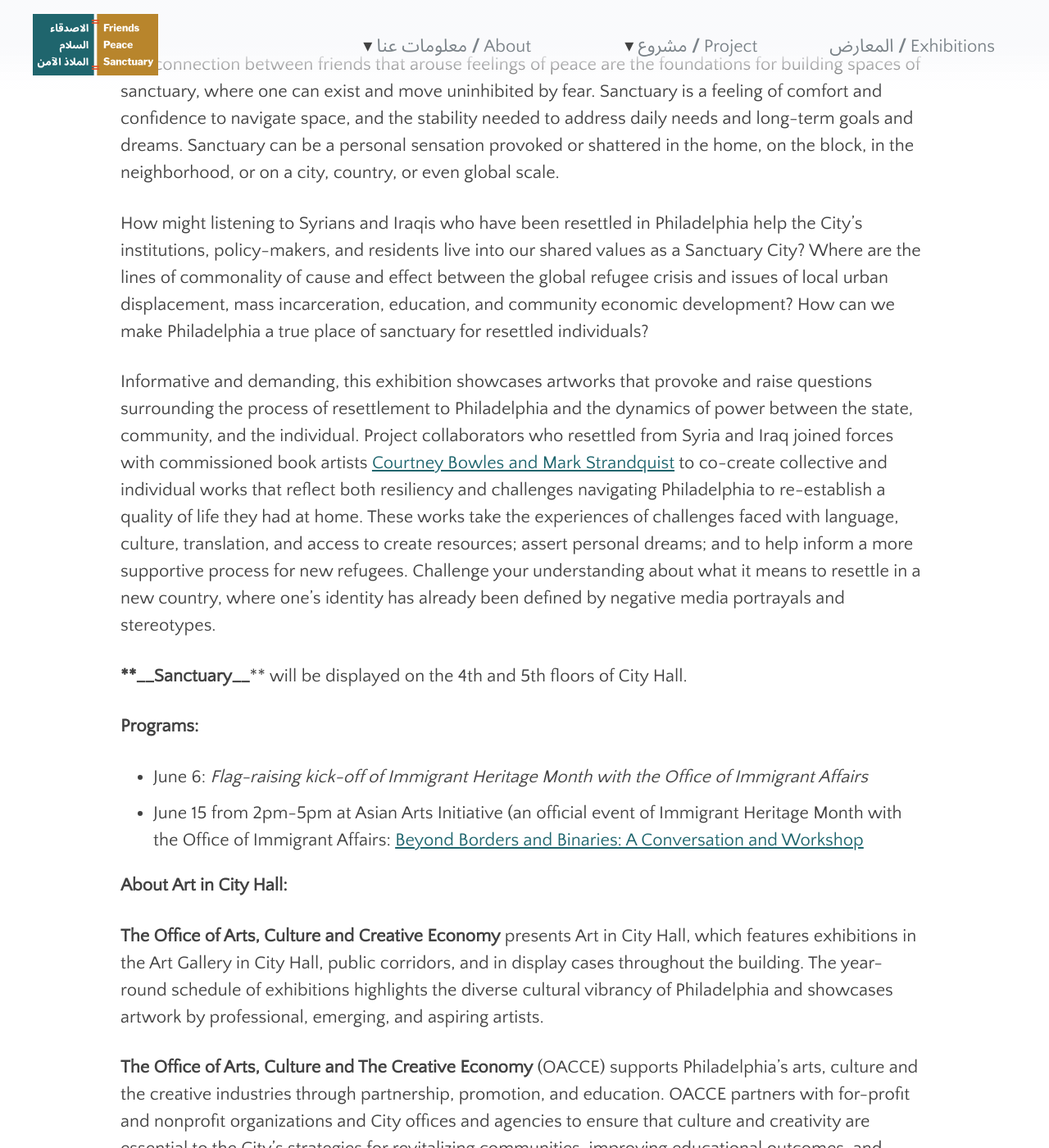
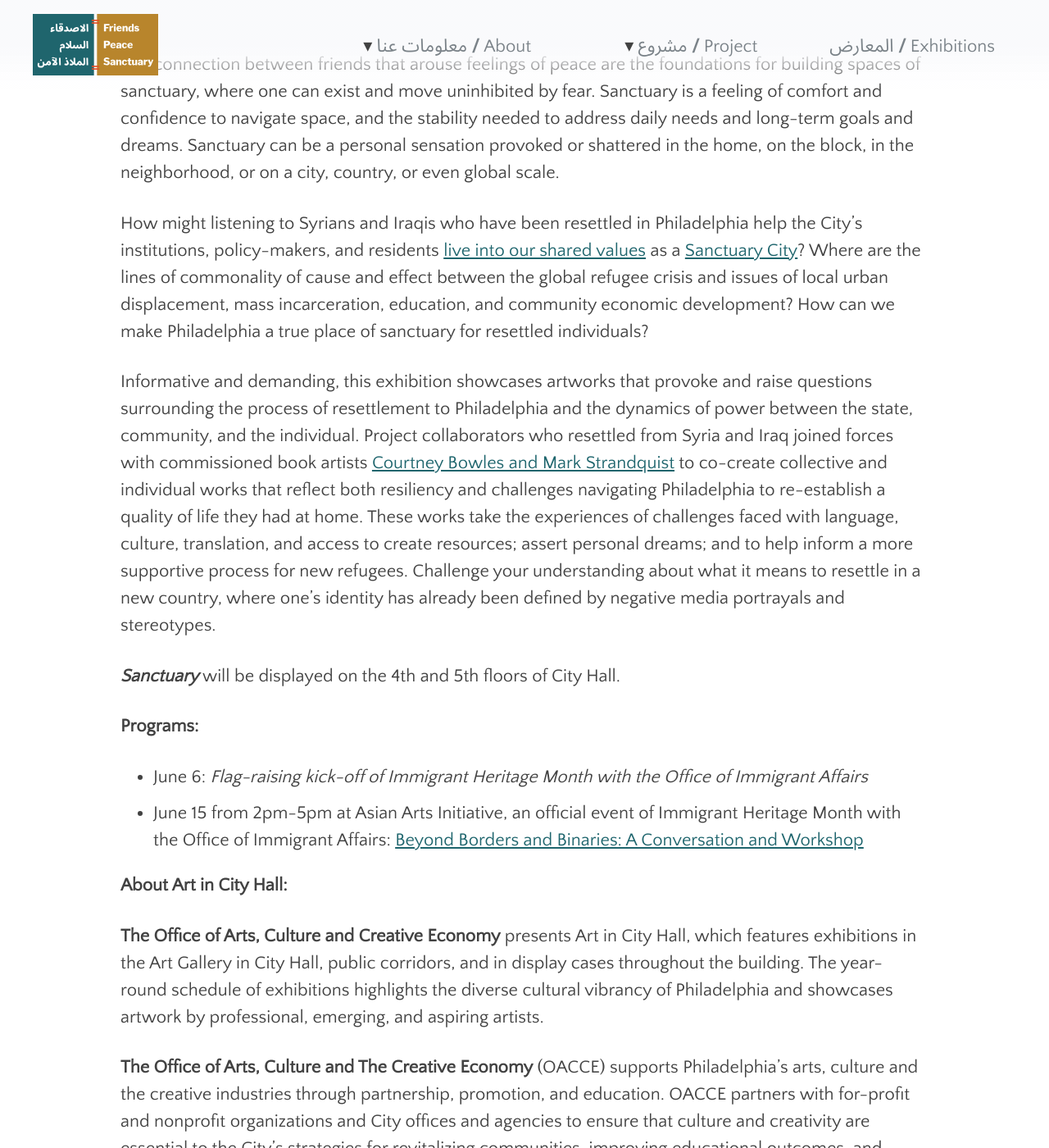
Before and after one commit to swat-ds/fps.swarthmore.edu, a Jekyll site: the page built from _posts/2019-05-15-sanctuary.md, in a window 1280 px wide and 1400 px high, scrolled down 676 px. Shown: the whole window at 82% size. Built offline with Jekyll 4.4.1, drawn with Linux system fonts in a browser that asks for light colours; part of the change alters nothing that is shown; some of the changed text lies outside the part shown.

```diff
--- a/_posts/2019-05-15-sanctuary.md
+++ b/_posts/2019-05-15-sanctuary.md
@@ -2,29 +2,50 @@
 lang: en
 date: '2019-05-15 00:00 -0400'
 published: true
-title: SANCTUARY (JUNE 7 - JULY 26)
+title: 'City Hall (JUNE 7 - JULY 26, 2019)'
 categories:
   - exhibitions
-image: sanctuary_cover.png
 gallery:
   - Layla Dove.jpg
   - PPC_Wksp2_AbdulKarim.jpg
   - C&M_Book with Pencils.jpg
   - 9.jpg
   - 5.jpg
+  - Asmaa-switzerland.jpg
+  - asmaa-tree.JPG
+  - asmaa images.jpeg
+  - asmaa-dress.JPG
+image: SANCTUARY_SIMPLE.png
+tags:
+  - 'artist:Amaal AlNajjar'
+  - 'artist:Abir AlArnab'
+  - 'artist:Abdul Karim Awad'
+  - 'artist:Ali Salman'
+  - 'artist:Asmaa Diab'
+  - 'artist:Courtney Bowles'
+  - 'artist:Fadaa Ali'
+  - 'artist:Fouad Sakhnini'
+  - 'artist:Islam Aly'
+  - 'artist:Layla Al Hussein'
+  - 'artist:Mark Strandquist'
+  - 'artist:Marwa'
+  - 'artist:Mohamed'
+  - 'artist:Osama Herkal'
+  - 'artist:Raghad'
+  - 'artist:Roula Al Jabi'
 ---
 The connection between friends that arouse feelings of peace are the foundations for building  spaces of sanctuary, where one can exist and move uninhibited by fear. Sanctuary is a feeling of comfort and confidence to navigate space, and the stability needed to address daily needs and long-term goals and dreams. Sanctuary can be a personal sensation provoked or shattered in the home, on the block, in the neighborhood, or on a city, country, or even global scale.
 
-How might listening to Syrians and Iraqis who have been resettled in Philadelphia help the City’s institutions, policy-makers, and residents live into our shared values as a Sanctuary City? Where are the lines of commonality of cause and effect between the global refugee crisis and issues of local urban displacement, mass incarceration, education, and community economic development? How can we make Philadelphia a true place of sanctuary for resettled individuals?
+How might listening to Syrians and Iraqis who have been resettled in Philadelphia help the City’s institutions, policy-makers, and residents [live into our shared values](https://www.reuters.com/article/us-usa-immigration-philadelphia/philadelphia-beats-us-appeal-in-sanctuary-city-case-idUSKCN1Q42BS) as a [Sanctuary City](https://generocity.org/philly/2017/12/07/sanctuary-cities-101-philadelphia-timeline-immigration/)? Where are the lines of commonality of cause and effect between the global refugee crisis and issues of local urban displacement, mass incarceration, education, and community economic development? How can we make Philadelphia a true place of sanctuary for resettled individuals?
 
 Informative and demanding, this exhibition showcases artworks that provoke and raise questions surrounding the process of resettlement to Philadelphia and the dynamics of power between the state, community, and the individual. Project collaborators who resettled from Syria and Iraq joined forces with commissioned book artists [Courtney Bowles and Mark Strandquist](http://peoplespaperco-op.weebly.com/) to co-create collective and individual works that reflect both resiliency and challenges navigating Philadelphia to re-establish a quality of life they had at home. These works take the experiences of challenges faced with language, culture, translation, and access to create resources; assert personal dreams; and to help inform a more supportive process for new refugees. Challenge your understanding about what it means to resettle in a new country, where one’s identity has already been defined by negative media portrayals and stereotypes.
 
-****__Sanctuary__**** will be displayed on the 4th and 5th floors of City Hall.
+**_Sanctuary_** will be displayed on the 4th and 5th floors of City Hall.
 
 **Programs:**
 
 - June 6: _Flag-raising kick-off of Immigrant Heritage Month with the Office of Immigrant Affairs_
-- June 15 from 2pm-5pm at Asian Arts Initiative (an official event of Immigrant Heritage Month with the Office of Immigrant Affairs: [Beyond Borders and Binaries: A Conversation and Workshop](http://asianartsinitiative.org/event/beyond-borders-and-binaries)
+- June 15 from 2pm-5pm at Asian Arts Initiative, an official event of Immigrant Heritage Month with the Office of Immigrant Affairs: [Beyond Borders and Binaries: A Conversation and Workshop](http://asianartsinitiative.org/event/beyond-borders-and-binaries)
 
 
 **About Art in City Hall:**
```
